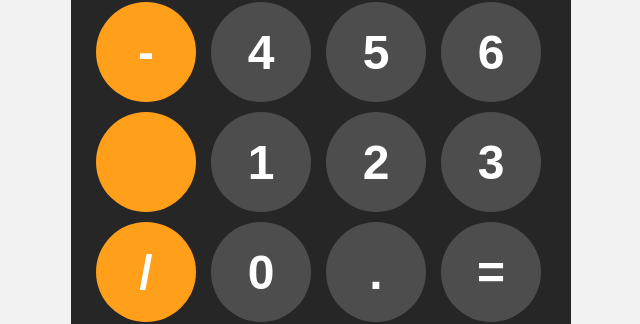
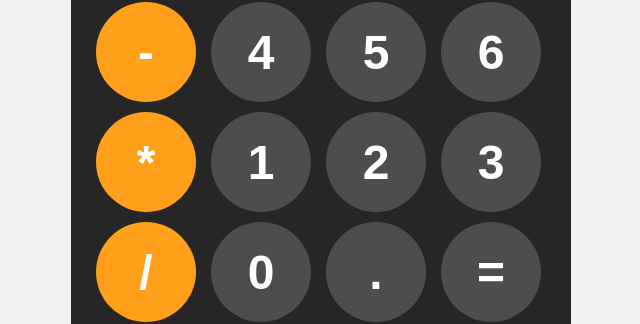
Before and after one commit to DANDU-PRANEETHA/sample-calc, a plain HTML site: page index.html in a window 1280 px wide. Shown: the part 304-628 px from the top of the page, 319-959 px from the left. Drawn offline with Linux system fonts and the light colour scheme.

Commit message:
Update index.html

```diff
--- a/index.html
+++ b/index.html
@@ -19,7 +19,7 @@
             <button onclick="appendToDisplay('4')">4</button>
             <button onclick="appendToDisplay('5')">5</button>
             <button onclick="appendToDisplay('6')">6</button>
-            <button onclick="appendToDisplay('*')" class="operator-btn"></button>
+            <button onclick="appendToDisplay('*')" class="operator-btn">*</button>
             <button onclick="appendToDisplay('1')">1</button>
             <button onclick="appendToDisplay('2')">2</button>
             <button onclick="appendToDisplay('3')">3</button>
```
